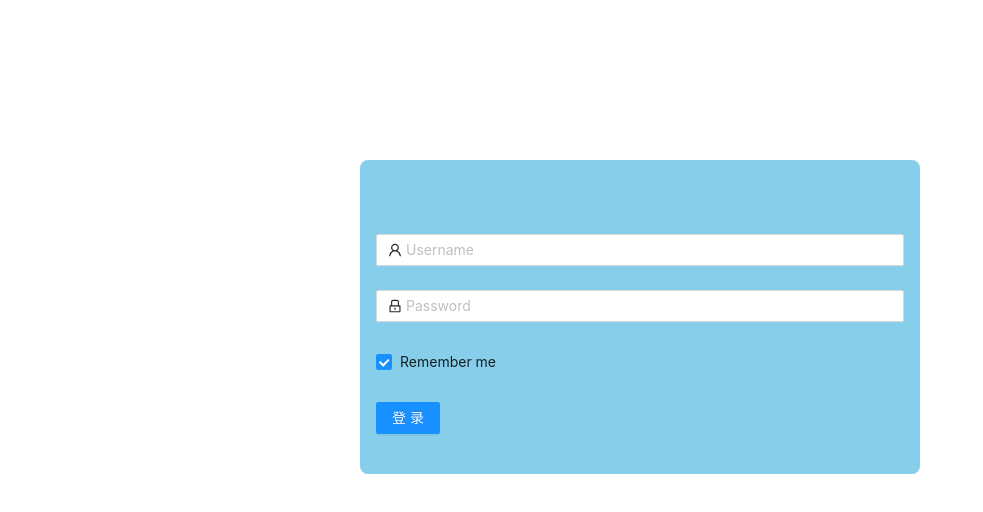
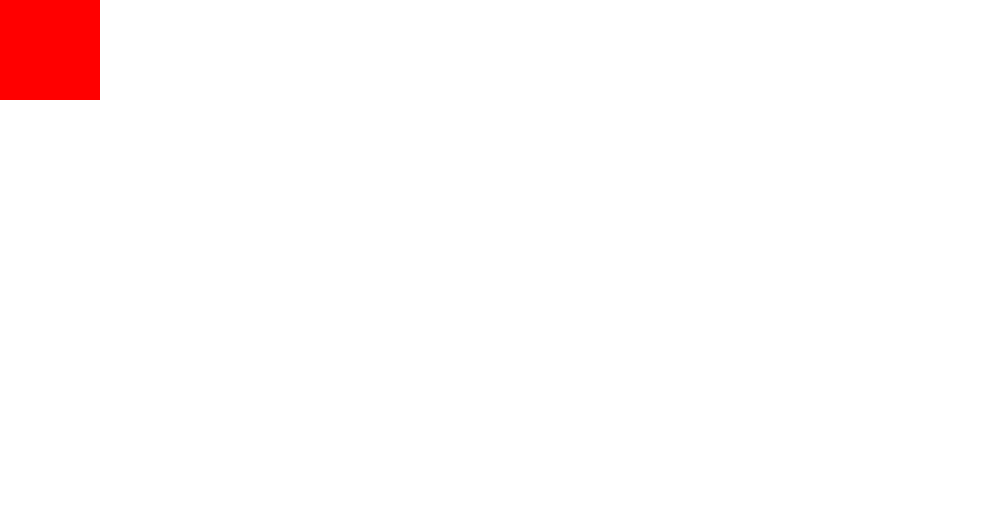
Before and after one commit to Carlos-Handsome-TJ/CI-demo, a React (Create React App) app: page / in a window 1280 px wide. Shown: the top 512 px of the page, without its empty margins (0-983 px from the left). Built offline with nearby package versions, Linux system fonts and the light colour scheme.

Commit message:
fix:测试

```diff
--- a/src/component/login/index.tsx
+++ b/src/component/login/index.tsx
@@ -17,52 +17,53 @@ const Login = () => {
     }
   };
   return (
-    <Body>
-      <LoginContainer>
-        <Title>欢迎登录小可爱的网站2222</Title>
-        <Form
-          name="normal_login"
-          className="login-form"
-          initialValues={{ remember: true }}
-          onFinish={onFinish}
-        >
-          <Form.Item
-            name="username"
-            rules={[{ required: true, message: "Please input your Username!" }]}
-          >
-            <Input
-              prefix={<UserOutlined className="site-form-item-icon" />}
-              placeholder="Username"
-            />
-          </Form.Item>
-          <Form.Item
-            name="password"
-            rules={[{ required: true, message: "Please input your Password!" }]}
-          >
-            <Input
-              prefix={<LockOutlined className="site-form-item-icon" />}
-              type="password"
-              placeholder="Password"
-            />
-          </Form.Item>
-          <Form.Item>
-            <Form.Item name="remember" valuePropName="checked" noStyle>
-              <Checkbox>Remember me</Checkbox>
-            </Form.Item>
-          </Form.Item>
-          <Form.Item>
-            <Button
-              type="primary"
-              htmlType="submit"
-              className="login-form-button"
-              size="middle"
-            >
-              登录
-            </Button>
-          </Form.Item>
-        </Form>
-      </LoginContainer>
-    </Body>
+    // <Body>
+    //   <LoginContainer>
+    //     <Title>欢迎登录小可爱的网站2222</Title>
+    //     <Form
+    //       name="normal_login"
+    //       className="login-form"
+    //       initialValues={{ remember: true }}
+    //       onFinish={onFinish}
+    //     >
+    //       <Form.Item
+    //         name="username"
+    //         rules={[{ required: true, message: "Please input your Username!" }]}
+    //       >
+    //         <Input
+    //           prefix={<UserOutlined className="site-form-item-icon" />}
+    //           placeholder="Username"
+    //         />
+    //       </Form.Item>
+    //       <Form.Item
+    //         name="password"
+    //         rules={[{ required: true, message: "Please input your Password!" }]}
+    //       >
+    //         <Input
+    //           prefix={<LockOutlined className="site-form-item-icon" />}
+    //           type="password"
+    //           placeholder="Password"
+    //         />
+    //       </Form.Item>
+    //       <Form.Item>
+    //         <Form.Item name="remember" valuePropName="checked" noStyle>
+    //           <Checkbox>Remember me</Checkbox>
+    //         </Form.Item>
+    //       </Form.Item>
+    //       <Form.Item>
+    //         <Button
+    //           type="primary"
+    //           htmlType="submit"
+    //           className="login-form-button"
+    //           size="middle"
+    //         >
+    //           登录
+    //         </Button>
+    //       </Form.Item>
+    //     </Form>
+    //   </LoginContainer>
+    // </Body>
+    <div style={{ background: "red", width: "100px", height: "100px" }}></div>
   );
 };
 
```
